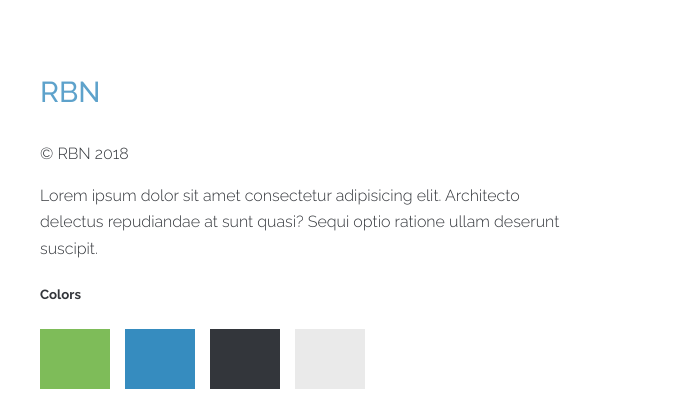
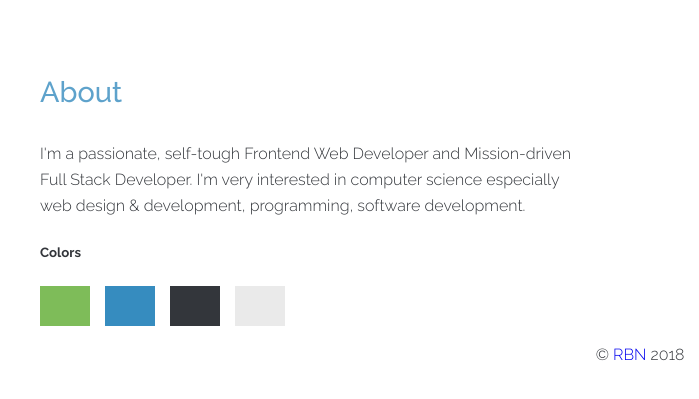
Before and after one commit to rabinrai44/FEND-Portfolio-Site, a website: page src/index.html in a window 1280 px wide. Shown: the part 1057-1456 px from the top of the page, 0-699 px from the left. Drawn offline with nearby package versions, Linux system fonts and the light colour scheme.

Commit message:
Updated copyrights

```diff
--- a/src/index.html
+++ b/src/index.html
@@ -87,9 +87,8 @@
     <footer class="footer">
         <div class="wrapper">
             <div class="footer-content--left">
-                <h2 class="section-title">RBN</h2>
-                <p>&copy; RBN 2018</p>
-                <p>Lorem ipsum dolor sit amet consectetur adipisicing elit. Architecto delectus repudiandae at sunt quasi? Sequi optio ratione ullam deserunt suscipit.</p>
+                <h2 class="section-title">About</h2>
+                <p>I'm a passionate, self-tough Frontend Web Developer and Mission-driven Full Stack Developer. I'm very interested in computer science especially web design & development, programming, software development.</p>
                 <h5>Colors</h5>
                 <div class="color-group">
                     <div class="color primary-1"></div>
@@ -108,6 +107,10 @@
                 </span>
             </div>
         </div>
+
+        <div class="copyright">
+            <p>&copy; <a href="http://rabinrai.com/">RBN </a>2018</p>
+        </div>
     </footer>
     <!--================= BLOG =================-->
     <!--================= ACTION =================-->
--- a/src/styles/scss/modules/_footer.scss
+++ b/src/styles/scss/modules/_footer.scss
@@ -34,6 +34,13 @@
             }
         }
     }
+
+    .copyright {
+        max-width: 1024px;
+        height: 60px;
+        margin: 0 auto;
+        text-align: center;
+    }
 }
 
 .color-group {
@@ -43,8 +50,8 @@
         margin-right: 15px;
         padding: 0;
         float: left;
-        height: 60px;
-        width: 70px;
+        height: 40px;
+        width: 50px;
     }
     .primary-1 {
         background-color: $primary_color;
```
Also changed, not shown: src/styles/css/main.css.
